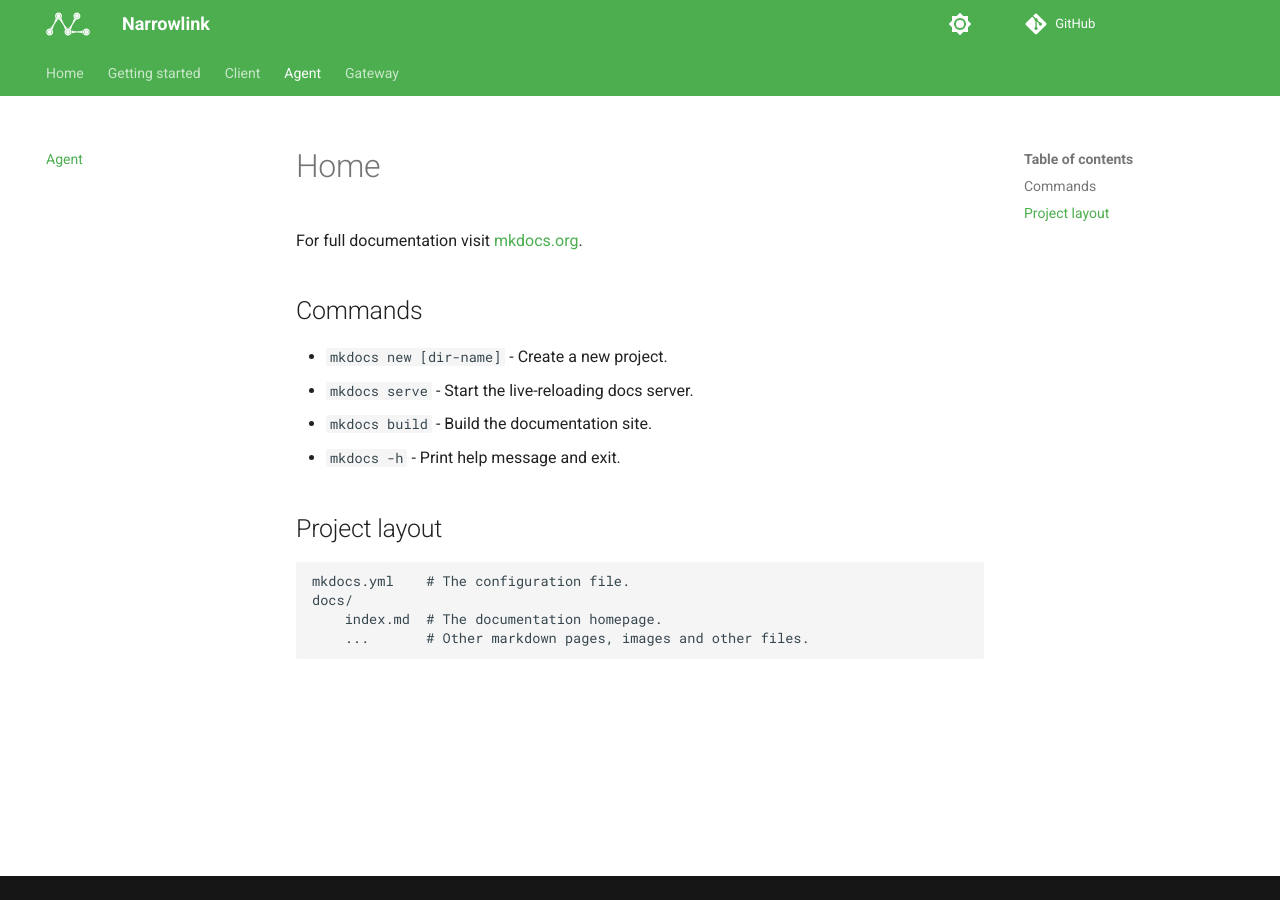
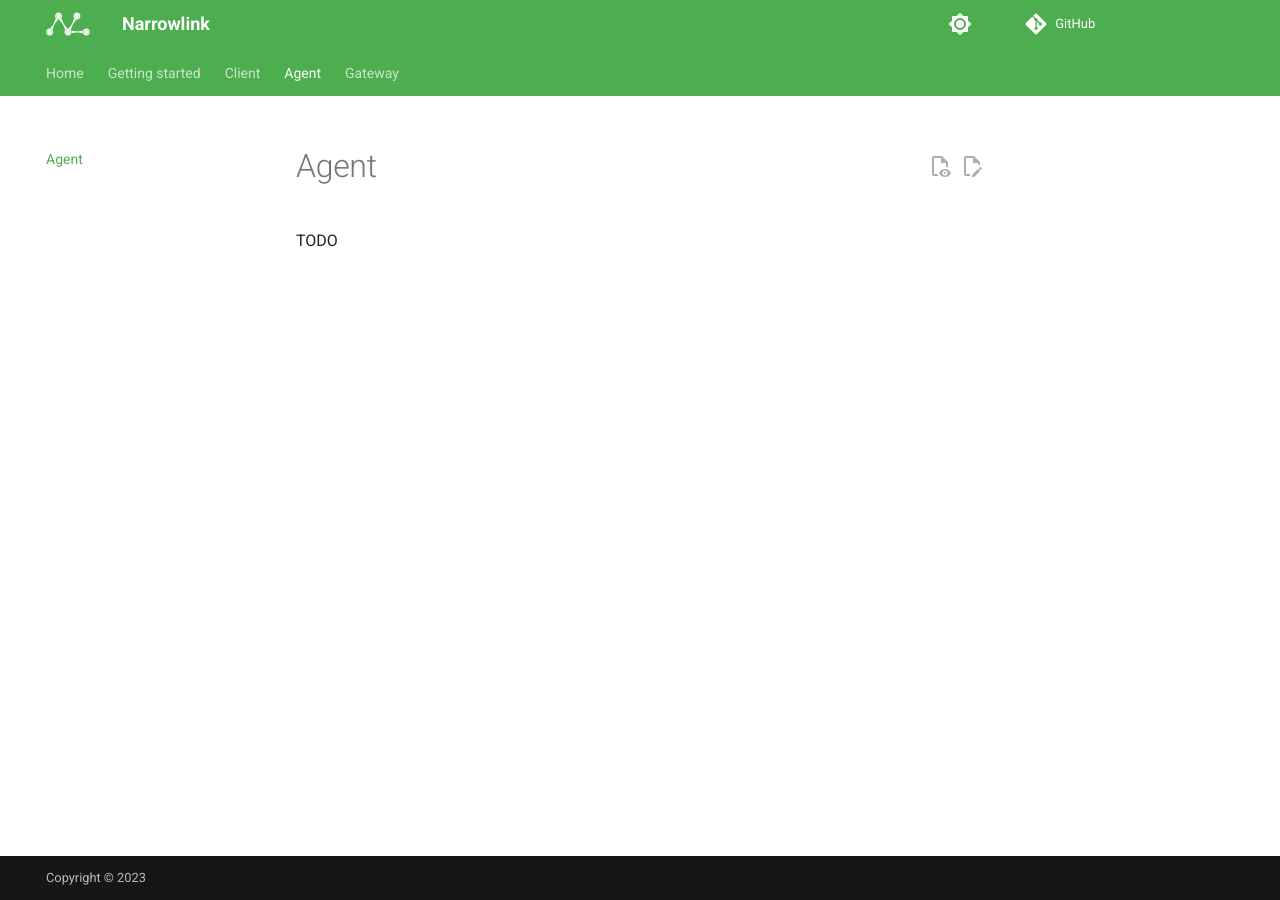
Before and after one commit to narrowlink/docs, an MkDocs documentation site: the page built from docs/agent/index.md, in a window 1280 px wide. Built offline with MkDocs 1.6.1 and Material for MkDocs 9.7.7, drawn with Linux system fonts in a browser that asks for light colours.

```diff
--- a/docs/agent/index.md
+++ b/docs/agent/index.md
@@ -1,17 +1,3 @@
-# Home
+# Agent
 
-For full documentation visit [mkdocs.org](https://www.mkdocs.org).
-
-## Commands
-
-* `mkdocs new [dir-name]` - Create a new project.
-* `mkdocs serve` - Start the live-reloading docs server.
-* `mkdocs build` - Build the documentation site.
-* `mkdocs -h` - Print help message and exit.
-
-## Project layout
-
-    mkdocs.yml    # The configuration file.
-    docs/
-        index.md  # The documentation homepage.
-        ...       # Other markdown pages, images and other files.
+TODO
--- a/mkdocs.yml
+++ b/mkdocs.yml
@@ -1,5 +1,7 @@
 site_name: Narrowlink
 repo_url: https://github.com/narrowlink/
+edit_uri: /narrowlink/docs/blob/main/docs/
+copyright: Copyright &copy; 2023
 theme:
   name: material
   logo: assets/NarrowLink-fff.svg
@@ -22,6 +24,8 @@ theme:
         name: Switch to light mode
   features:
     - navigation.tabs
+    - content.action.edit
+    - content.action.view
   prev_next_buttons_location: bottom
 extra:
   homepage: https://narrowlink.com
```
Also changed, not shown: docs/client/index.md (+2 -16 lines), docs/gateway/index.md (+4 -3 lines), docs/getting-started/installation.md (+2 -16 lines), docs/getting-started/introduction.md (+1 -1 lines), docs/index.md (added).
